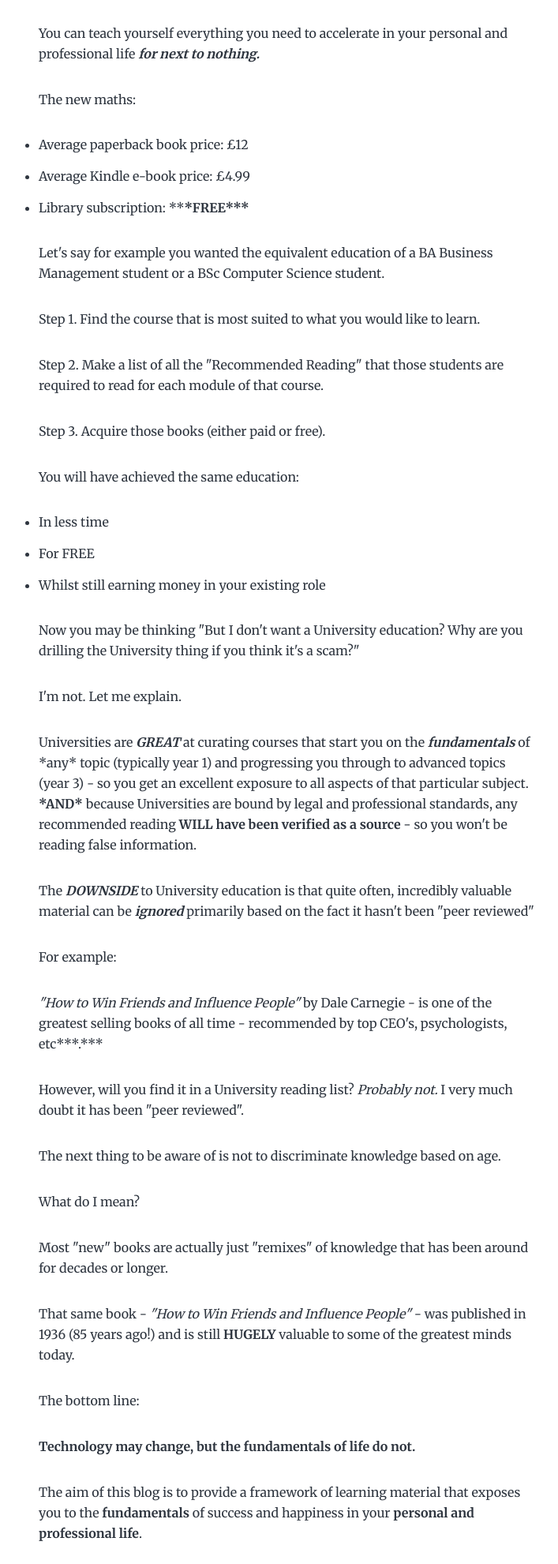
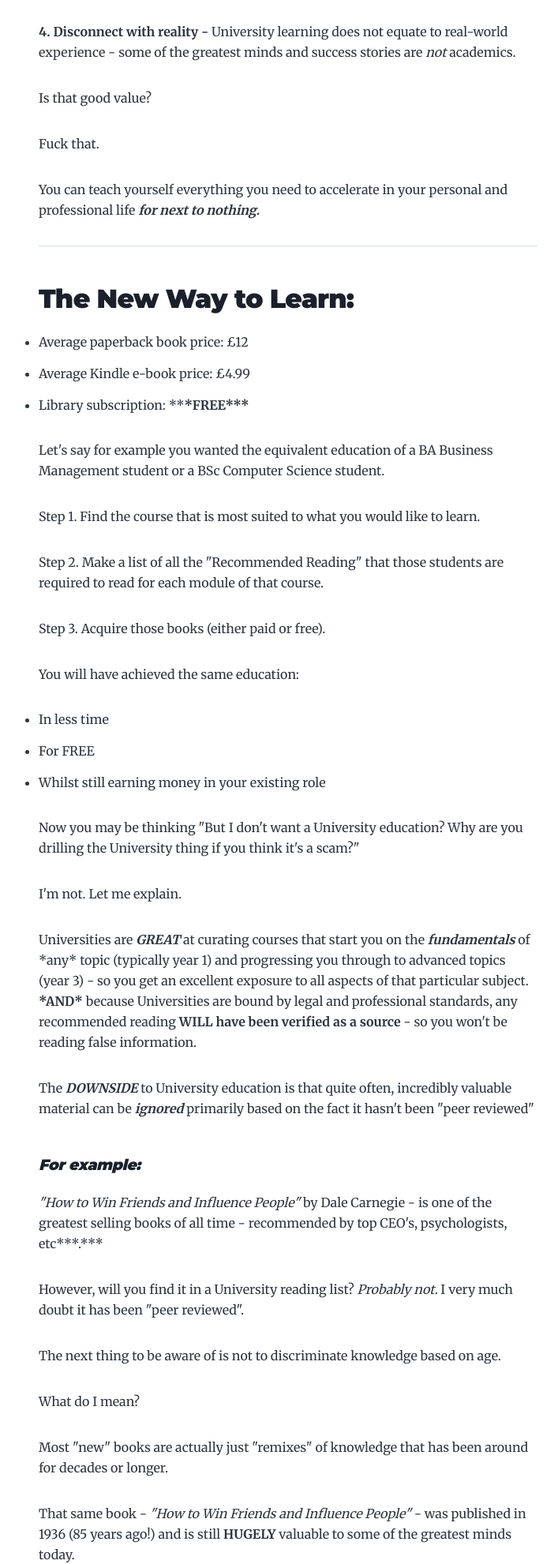
Before and after one commit to lifelongphd/blog, a Gatsby site: page /start-here/ in a window 1280 px wide. Shown: the part 819-2800 px from the top of the page at 79% size, without its empty margins (275-982 px from the left). Built offline with nearby package versions, Linux system fonts and the light colour scheme; Gatsby itself is replaced by a stand-in of ours.

Commit message:
Update Blog “start-here/index”

```diff
--- a/content/blog/start-here/index.md
+++ b/content/blog/start-here/index.md
@@ -4,6 +4,8 @@ date: 2020-12-28T17:06:05.540Z
 description: The right way to learn (for free!)
 draft: true
 ---
+## The Education Scam
+
 The education system is a scam. Let's do some simple math using typical UK figures:
 
 * Undergraduate: £9,000 x (3 years) = £27,000
@@ -13,8 +15,11 @@ The education system is a scam. Let's do some simple math using typical UK figur
 What do all of these courses have in common?
 
 **1. Time Limited -** This means that when the course ends (or you stop paying) - you stop learning.
+
 **2. Expensive -** An undergraduate degree is the same cost of a deposit on a house.
+
 **3. Learning Materials -** All these courses provide learning in the form of someone reading off some powerpoint slides and telling you to read some recommended books.
+
 **4. Disconnect with reality -** University learning does not equate to real-world experience - some of the greatest minds and success stories are *not* academics.
 
 Is that good value?
@@ -23,7 +28,13 @@ Fuck that.
 
 You can teach yourself everything you need to accelerate in your personal and professional life ***for next to nothing.***
 
-The new maths:
+
+
+- - -
+
+
+
+## **The New Way to Learn:**
 
 * Average paperback book price: £12
 * Average Kindle e-book price: £4.99
@@ -51,7 +62,9 @@ Universities are ***GREAT*** at curating courses that start you on the ***fundam
 
 The ***DOWNSIDE*** to University education is that quite often, incredibly valuable material can be ***ignored*** primarily based on the fact it hasn't been "peer reviewed"
 
-For example:
+
+
+##### ***For example:***
 
 *"How to Win Friends and Influence People"* by Dale Carnegie - is one of the greatest selling books of all time - recommended by top CEO's, psychologists, etc***.***
 
@@ -65,14 +78,18 @@ Most "new" books are actually just "remixes" of knowledge that has been around f
 
 That same book - *"How to Win Friends and Influence People"* - was published in 1936 (85 years ago!) and is still **HUGELY** valuable to some of the greatest minds today.
 
-The bottom line:
+- - -
 
-**Technology may change, but the fundamentals of life do not.**
+**The bottom line:**
+
+> ***Technology may change, but the fundamentals of life do not.***
 
 The aim of this blog is to provide a framework of learning material that exposes you to the **fundamentals** of success and happiness in your **personal and professional life**.
 
 Good luck - you've got an exciting journey ahead.
 
+- - -
+
 **Next post:**
 
 * **Recommended Reading List**
```
